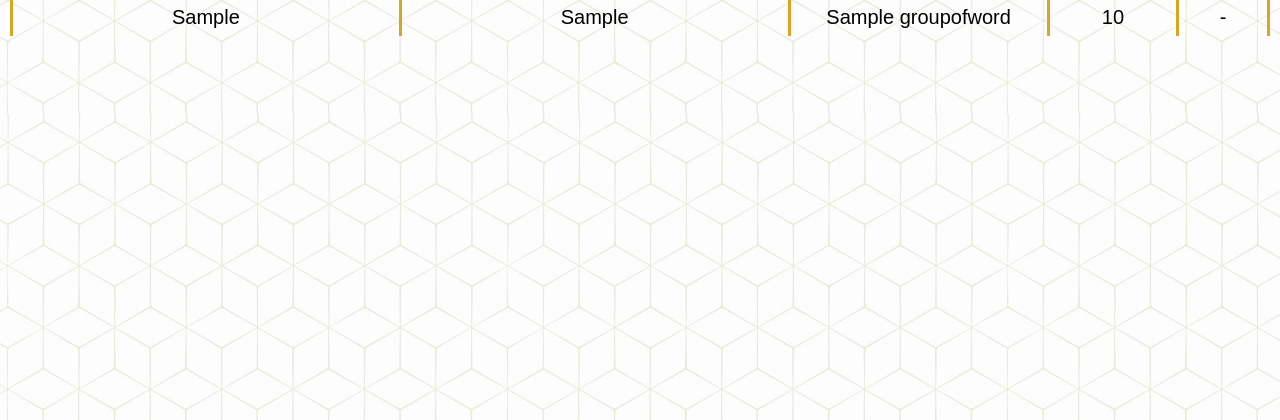
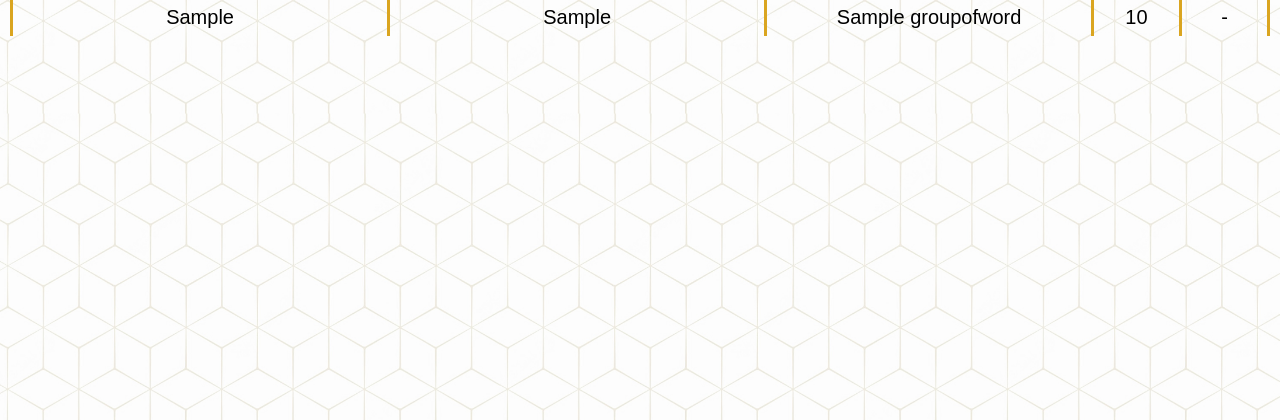
Before and after one commit to kokkinn/words-learn-helper-django, a Django app: page /words/list/ in a window 1280 px wide. Shown: the part 193-613 px from the top of the page. Run offline with Django 4.2, Linux system fonts and the light colour scheme; a user stored in the database is signed in; tables that the repository leaves empty hold one stand-in row (values such as "Sample post"); some libraries are stand-ins or nearby versions.

Commit message:
vocabulary html sentence fixed

```diff
--- a/src/app/settings.py
+++ b/src/app/settings.py
@@ -1,4 +1,4 @@
-type_ = 'dep'
+type_ = 'dev'
 
 """
 Django settings for django_learn_helper project.
--- a/src/static/js/scripts_ws.js
+++ b/src/static/js/scripts_ws.js
@@ -21,8 +21,6 @@ function getCookie(name) {
             return cookieValue;
         }
 async function notify(msg, type) {
-    console.log(type)
-    console.log('Alert Fired')
     let not_area = document.getElementById('not-area')
     const id = Math.random().toString(36).slice(2);
     let n_a_child = document.createElement('div')
--- a/src/static/js/table.js
+++ b/src/static/js/table.js
@@ -2,7 +2,6 @@ var row_cur = null;
 var row_prev = null;
 
 function listener_WlTableTd_Click(ev1) {
-    console.log('\n')
     ev1.preventDefault()
     let row_id = ev1.currentTarget.parentNode.id;
     console.log(`TD click fired for ${row_id}`)
@@ -24,7 +23,6 @@ function listener_WlTableTd_Click(ev1) {
         ev2.preventDefault();
         $(`[id=${row_id}] td input`)[0].classList.remove('off')
         $(`[id=${row_id}] td button`)[0].classList.remove('off')
-        console.log(`EDIT click fired for ${ev2.currentTarget.parentNode.parentNode.id}`)
         let input_field = document.querySelector('#sort-table tbody tr td:not(.wl-table-action) input')
         if (typeof (input_field) != 'undefined' && input_field != null) {
             let active_edit_id = input_field.parentNode.parentNode.id;
@@ -38,7 +36,6 @@ function listener_WlTableTd_Click(ev1) {
         }
         row_prev = document.querySelector(`[id=${CSS.escape(row_id)}]:not(.wl-menu-box)`).cloneNode(true)
         $(`[id=${row_id}] td:not(.wl-table-action)`).unbind('click');
-        console.log('Row is going to become input')
         let w1 = document.querySelector(`[id=${CSS.escape(row_id)}]:not(.wl-menu-box)`).cloneNode(true).firstElementChild.innerHTML;
         let w2 = document.querySelector(`[id=${CSS.escape(row_id)}]:not(.wl-menu-box)`).cloneNode(true).childNodes[3].innerHTML;
         $(`[id=${row_id}] td:not(.wl-table-action)`)[0].innerHTML =
@@ -61,10 +58,8 @@ document.querySelector('.wl-menu-box').addEventListener('mouseleave', function (
 $('[id={{ word.id }}] td [id=table-confirm]').click(function (ev) {
     ev.preventDefault();
     let uuid = '{{ word.id }}';
-    console.log(`Button near ${uuid} was clicked`)
     let w_1 = $('[id={{ word.id }}]:not(.wl-menu-box)').children('td')[0].children[0].value;
     let w_2 = $('[id={{ word.id }}]:not(.wl-menu-box)').children('td')[1].children[0].value;
-    console.log(w_1)
     $.ajax({
         headers: {
             "X-Requested-With": "XMLHttpRequest",
--- a/src/templates/navbar.html
+++ b/src/templates/navbar.html
@@ -73,17 +73,14 @@
 
     function doOnFocusOrKeyUp(ev) {
         if (ev.target.value) {
-            console.log('FOCUS')
             output.innerHTML = ''
             filtered_arr = refs_objs.filter(obj => (obj['name']).toLowerCase().includes(ev.target.value.toLowerCase()))
             if (filtered_arr.length > 0) {
                 filtered_arr.map(obj => output.innerHTML += `<a class="search-a nol" href="${obj['url']}">${obj['name']}</a>`)
-                console.log(filtered_arr)
                 {#$("div").not('nol').click(function fu() {#}
                 {#    $("div").not('nol').off('click', fu)#}
                 {#    output.innerHTML = ''#}
                 {#    document.querySelector('#s_f').blur()})#}
-                console.log('DONE')
             }
         } else {
             output.innerHTML = ''
--- a/src/words/static/words/css/words-list.css
+++ b/src/words/static/words/css/words-list.css
@@ -132,7 +132,7 @@
 /*}*/
 
 .wl-table td:not(#wl-table-action-column), .wl-table th {
-    padding: 7px 0;
+    padding: 7px 7px;
 }
 
 
@@ -151,15 +151,15 @@
 
 
 .wl-table td:nth-child(3) {
-    width: 20%;
+    width: 26%;
 }
 
 .wl-table td:nth-child(4) {
-    width: 10%;
+    width: 7%;
 }
 
 .wl-table td:nth-child(5) {
-    width: 7%;
+    width: 7.5%;
 }
 
 .wl-table tr {
@@ -252,4 +252,9 @@ thead th.down {
         width: 10%;
     }
 
+    .wl-list-table-outer {
+    width: 100%;
+    padding: 0;
 }
+
+}
--- a/src/words/templates/words/list.html
+++ b/src/words/templates/words/list.html
@@ -93,7 +93,6 @@
             ev.preventDefault()
 
             const clicked_row_id = ev.currentTarget.parentNode.id;
-            console.log(`TD click fired for ${clicked_row_id}`)
             let menu = document.querySelector('.wl-menu-box');
             menu.id = 'mb-' + clicked_row_id.slice(3);
             menu.style.top = `${ev.clientY - 20}px`;
@@ -147,7 +146,6 @@
             document.querySelector('.wl-menu-box').classList.add('off');
             const row2edit_obj = document.querySelector(`#tr-${ev.currentTarget.parentNode.parentNode.id.slice(3)}`);
             row2edit_obj.querySelector('#btn-wl-table-action-column-edit').style.display = 'none';
-            console.log(`EDIT click fired in ${ev.currentTarget.parentNode.parentNode.id}`);
             const possible_oldEdit_input_field = document.querySelector('#wl-table td[id=wl-table-td-data] input');
             if (typeof (possible_oldEdit_input_field) != 'undefined' && possible_oldEdit_input_field != null) {
                 document.querySelector('#btn-wlTableRow-cancelEdit').click();
@@ -158,8 +156,8 @@
 
             document.querySelector('#btn-wlTableRow-cancelEdit').classList.remove('off');
             document.querySelector('#btn-wlTableRow-confirmEdit').classList.remove('off');
-            row2edit_word1InitValue = row2edit_obj.querySelector(':nth-child(1)').innerHTML;
-            row2edit_word2InitValue = row2edit_obj.querySelector(':nth-child(2)').innerHTML;
+            row2edit_word1InitValue = row2edit_obj.querySelector(':nth-child(1)').innerText;
+            row2edit_word2InitValue = row2edit_obj.querySelector(':nth-child(2)').innerText;
             row2edit_groupsInitValue = row2edit_obj.querySelector(':nth-child(3)').innerHTML;
             row2edit_obj.childNodes.forEach((td) => {
                 td.removeEventListener('click', EvLi_td_click)
@@ -200,8 +198,8 @@
                         }
                     }
                     row2edit_groupsCell_initValues2EditHTML = `<ul style="list-style:none">${row2edit_groupsCell_initValues2EditHTML}</ul>`
-                    row2edit_obj.querySelector(':nth-child(1)').innerHTML = `<div class='base-text-input'><input style="text-align: center; background: none; border: none; margin: 0" maxlength="50" name=word1 required value=${row2edit_word1InitValue}></div>`;
-                    row2edit_obj.querySelector(':nth-child(2)').innerHTML = `<div class='base-text-input'><input style="text-align: center; background: none; border: none; margin: 0"  maxlength="50" name=word2 required value=${row2edit_word2InitValue}></div>`;
+                    row2edit_obj.querySelector(':nth-child(1)').innerHTML = `<div class='base-text-input'><input style="text-align: center; background: none; border: none; margin: 0" maxlength="50" name=word1 required value="${row2edit_word1InitValue}"></div>`;
+                    row2edit_obj.querySelector(':nth-child(2)').innerHTML = `<div class='base-text-input'><input style="text-align: center; background: none; border: none; margin: 0"  maxlength="50" name=word2 required value="${row2edit_word2InitValue}"></div>`;
                     row2edit_obj.querySelector(':nth-child(3)').innerHTML = row2edit_groupsCell_initValues2EditHTML;
                     row2edit_obj.querySelector('input').focus()
                 }
@@ -264,7 +262,6 @@
                         for (let i = 0; i < error_msgs.length; i++) notify(error_msgs[i], 'error');
                         return 0;
                     } else if (JSON.parse(response["status"]) === "form_valid") {
-                        console.log('done')
                         row2post_obj.querySelectorAll('td[id=wl-table-td-data]').forEach((td) => {
                             td.addEventListener('click', EvLi_td_click)
                         })
```
Also changed, not shown: src/words/templates/tests/home.html (+0 -1 lines), src/words/templates/tests/single.html (+3 -3 lines).
